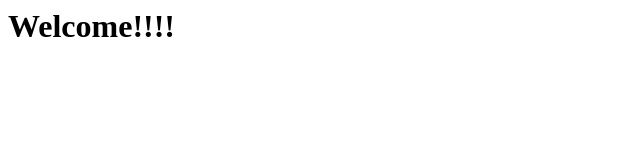
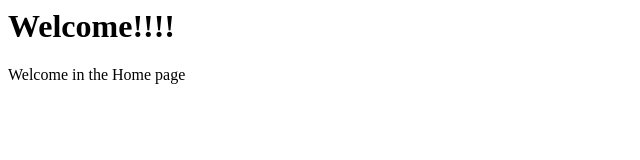
Before and after one commit to DAHMANESara/bases-de-git, a plain HTML site: page index.html in a window 1280 px wide. Shown: the whole page, without its empty margins (0-640 px from the left). Drawn offline with Linux system fonts and the light colour scheme.

Commit message:
home-page

```diff
--- a/index.html
+++ b/index.html
@@ -1 +1,2 @@
 <h1>Welcome!!!!</h1>
+<p>Welcome in the Home page</p>
```
